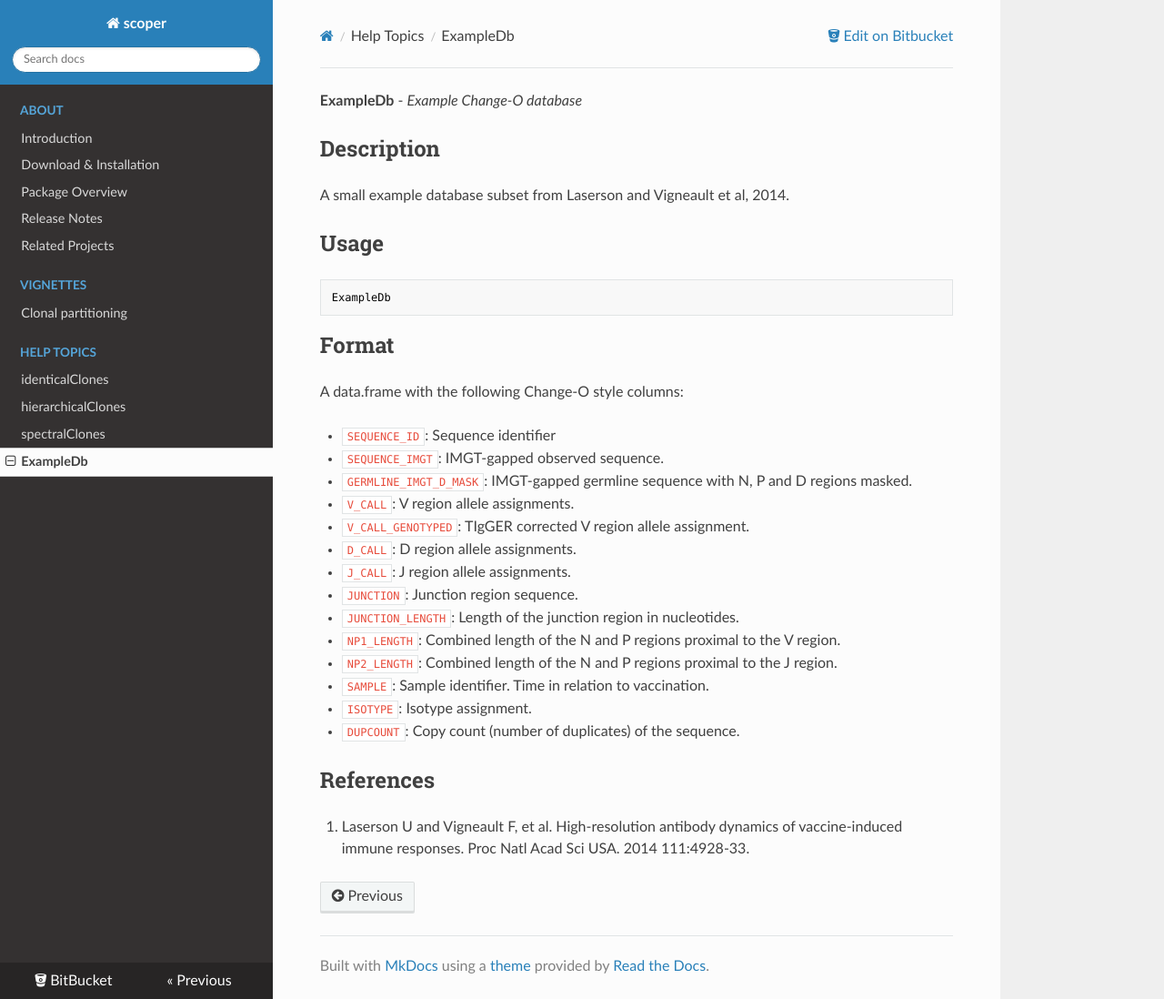
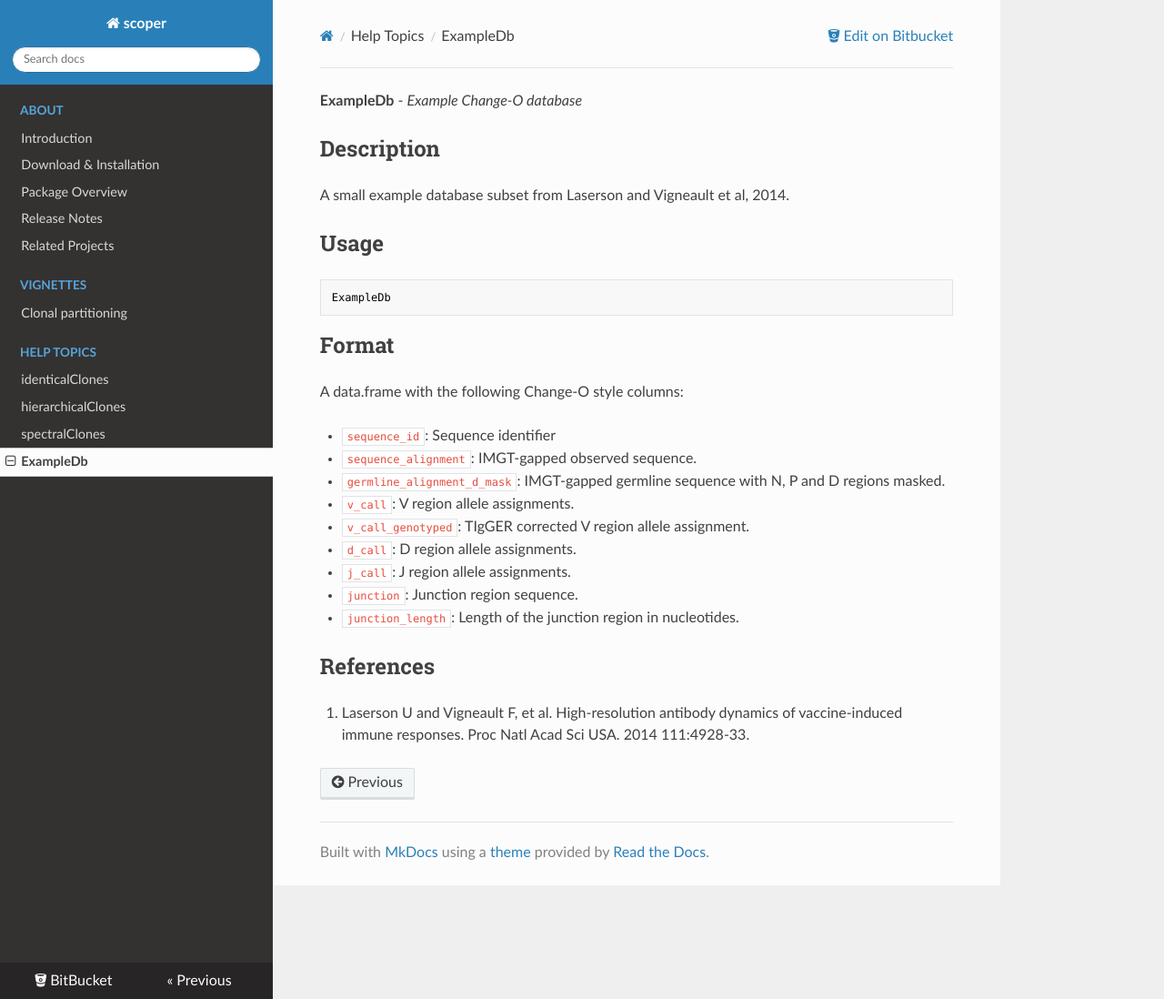
Before and after one commit to immcantation/scoper, an MkDocs documentation site: the page built from docs/topics/ExampleDb.md, in a window 1280 px wide and 1098 px high. Shown: the whole window at 91% size. Built offline with MkDocs 1.6.1, drawn with Linux system fonts in a browser that asks for light colours; nearby versions of some CDN libraries; old or Windows-style settings are respelled for this version of MkDocs.

Commit message:
remaining changes from issues 8,9,10, and 11.

```diff
--- a/docs/topics/ExampleDb.md
+++ b/docs/topics/ExampleDb.md
@@ -19,23 +19,16 @@ Format
 -------------------
 A data.frame with the following Change-O style columns:
 
-+ `SEQUENCE_ID`:           Sequence identifier
-+ `SEQUENCE_IMGT`:         IMGT-gapped observed sequence.
-+ `GERMLINE_IMGT_D_MASK`:  IMGT-gapped germline sequence with N, P and
++ `sequence_id`:           Sequence identifier
++ `sequence_alignment`:         IMGT-gapped observed sequence.
++ `germline_alignment_d_mask`:  IMGT-gapped germline sequence with N, P and
 D regions masked.
-+ `V_CALL`:                V region allele assignments.
-+ `V_CALL_GENOTYPED`:      TIgGER corrected V region allele assignment.
-+ `D_CALL`:                D region allele assignments.
-+ `J_CALL`:                J region allele assignments.
-+ `JUNCTION`:              Junction region sequence.
-+ `JUNCTION_LENGTH`:       Length of the junction region in nucleotides.
-+ `NP1_LENGTH`:            Combined length of the N and P regions proximal
-to the V region.
-+ `NP2_LENGTH`:            Combined length of the N and P regions proximal
-to the J region.
-+ `SAMPLE`:                Sample identifier. Time in relation to vaccination.
-+ `ISOTYPE`:               Isotype assignment.
-+ `DUPCOUNT`:              Copy count (number of duplicates) of the sequence.
++ `v_call`:                V region allele assignments.
++ `v_call_genotyped`:      TIgGER corrected V region allele assignment.
++ `d_call`:                D region allele assignments.
++ `j_call`:                J region allele assignments.
++ `junction`:              Junction region sequence.
++ `junction_length`:       Length of the junction region in nucleotides.
 
 
 References
```
Also changed, not shown: docs/vignettes/figure/Scoper-Vignette-7-1.png (added).
